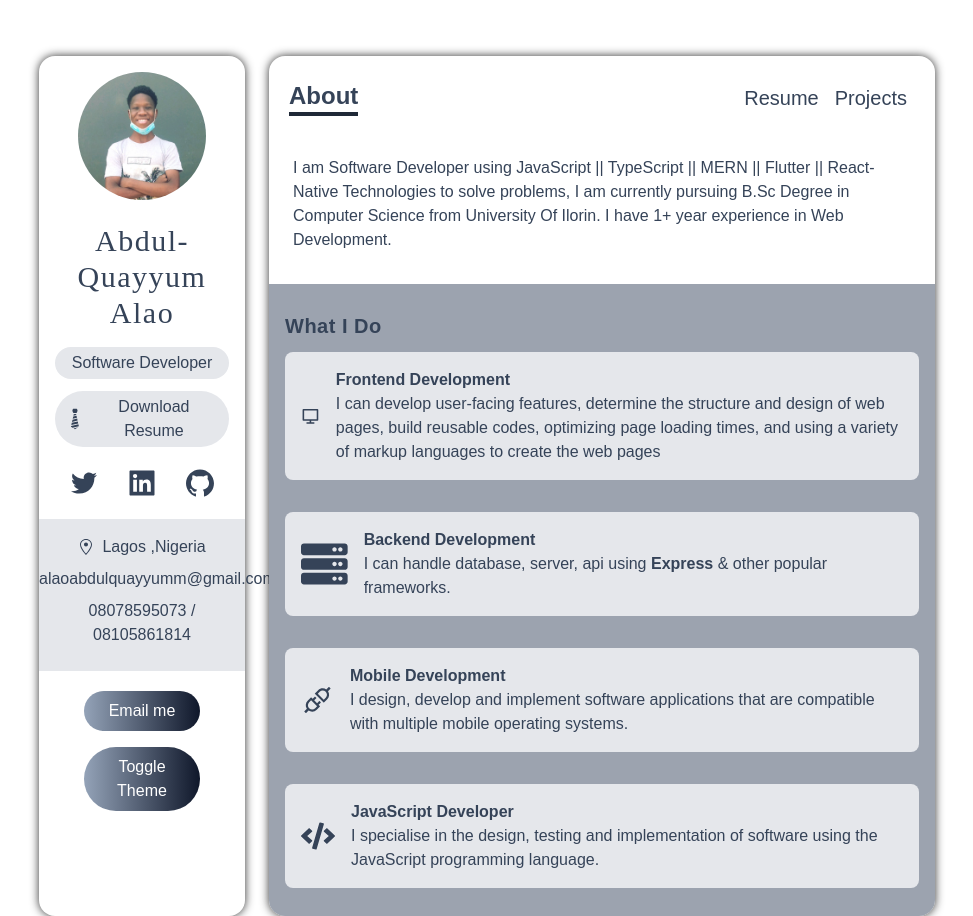
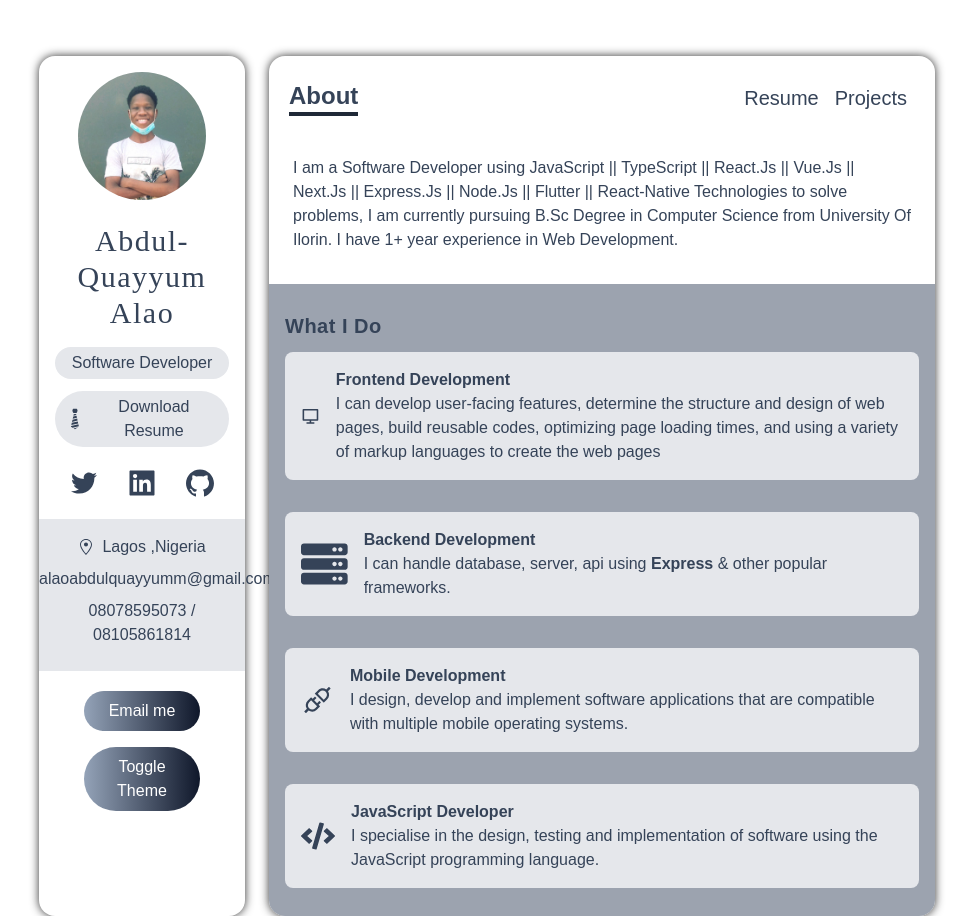
Before and after one commit to AbdulQuayyum/portfolio, a Next.js app: page / in a window 1280 px wide. Shown: the whole page, without its empty margins (153-1126 px from the left). Built offline with nearby package versions, Linux system fonts and the light colour scheme.

Commit message:
first commit

```diff
--- a/pages/index.tsx
+++ b/pages/index.tsx
@@ -11,7 +11,7 @@ import { motion } from "framer-motion"
 import { fadeInUp, routeAnimation, stagger } from "../styles/animation";
 import Head from "next/head"
 
-const About = ({endpoint}) => {
+const About = ({ endpoint }) => {
 
   console.log(endpoint);
 
@@ -31,7 +31,7 @@ const About = ({endpoint}) => {
 
 
       <h6 className="my-3 text-base font-medium">
-        I am  Software Developer using JavaScript || TypeScript || MERN || Flutter || React-Native Technologies to solve problems,
+        I am a Software Developer using JavaScript || TypeScript || React.Js || Vue.Js || Next.Js || Express.Js || Node.Js || Flutter || React-Native Technologies to solve problems,
         I am currently pursuing B.Sc Degree
         in Computer Science from University Of Ilorin. I have 1+ year
         experience in Web Development.
```
Lines whose indentation alone changed are shown as unchanged.
